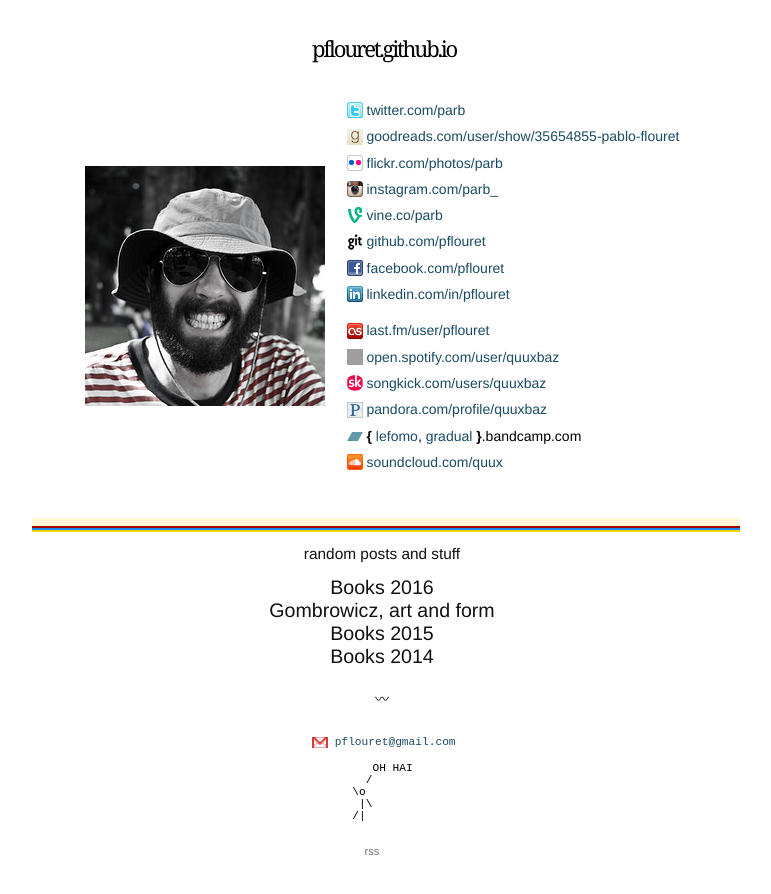
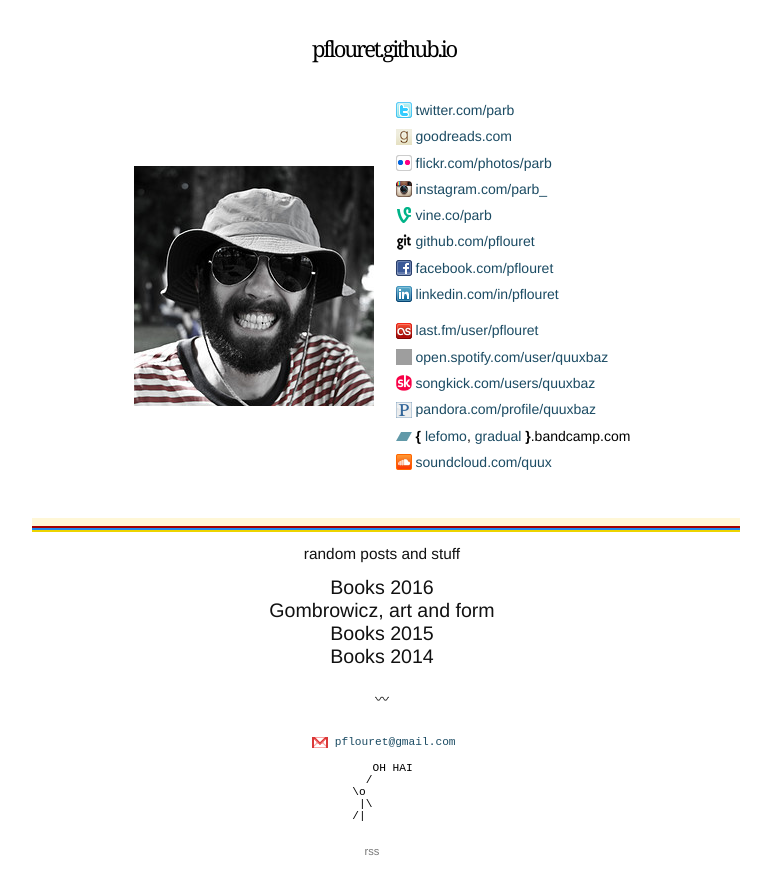
Before and after one commit to pflouret/pflouret.github.io, a Jekyll site: the page built from index.html, in a window 1280 px wide. Shown: the top 894 px of the page, without its empty margins (258-1029 px from the left). Built offline with Jekyll 4.4.1, drawn with Linux system fonts in a browser that asks for light colours; grey boxes are pictures that could not be loaded.

Commit message:
Update index.html

```diff
--- a/index.html
+++ b/index.html
@@ -11,7 +11,7 @@ title: pflouret.github.io
             <div id=privacy-hell>
                 <ul>
                     <li><a href="https://twitter.com/parb" title="the twitterz"><img src="img/social_icons/twitter.png" alt=""> twitter.com/parb</a>
-                    <li><a href="https://www.goodreads.com/user/show/35654855-pablo-flouret" title="books galore"><img src="img/social_icons/goodreads.png" alt=""> goodreads.com/user/show/35654855-pablo-flouret</a>
+                    <li><a href="https://www.goodreads.com/user/show/35654855-pablo-flouret" title="books galore"><img src="img/social_icons/goodreads.png" alt=""> goodreads.com</a>
                     <li><a href="https://flickr.com/photos/parb" title="my flickr photostream"><img src="img/social_icons/flickr.png" alt=""> flickr.com/photos/parb</a>
                     <li><a href="https://instagram.com/parb_" title="flickr was never cool, i guess"><img src="img/social_icons/instagram.ico" alt=""> instagram.com/parb_</a>
                     <li><a href="https://vine.co/parb" title="short video madness"><img src="img/social_icons/vine.ico" alt=""> vine.co/parb</a>
```
